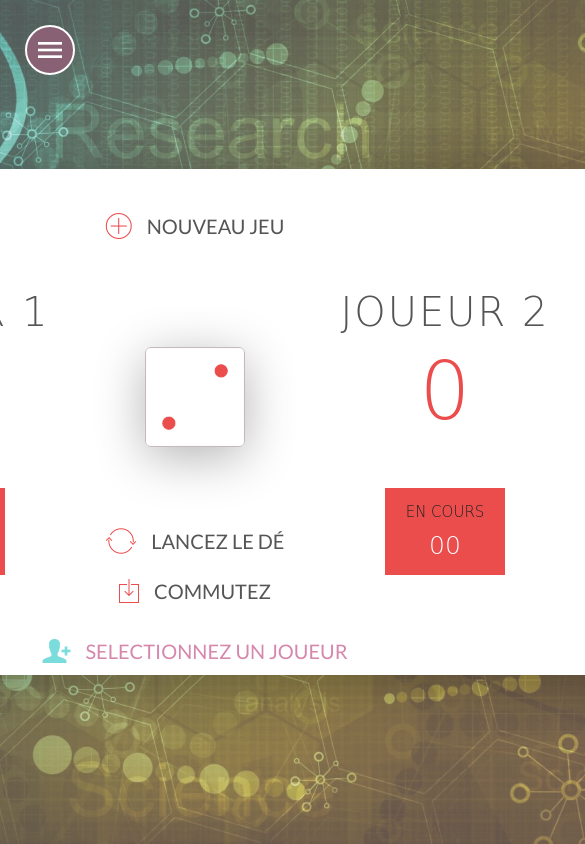
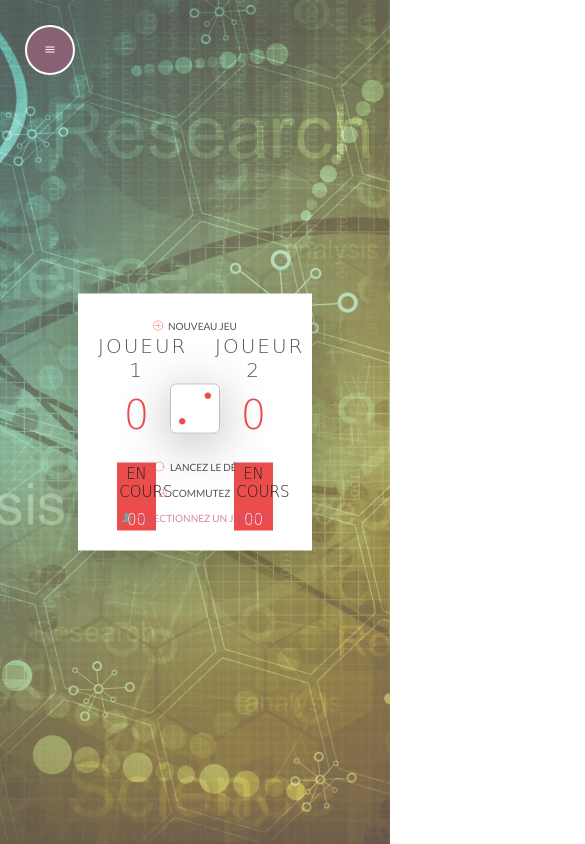
Before and after one commit to OMAR-hub-dev/jeu_de_d-_virtuel, a plain HTML site: page index.html in a window 390 px wide. Both pictures are taken after a click on the button "LANCEZ LE DÉ". Shown: the top 844 px of the page, 585 px wide, since content can reach past the window. Drawn offline with nearby package versions, Linux system fonts and the light colour scheme; a web font is replaced by a local one.

Commit message:
responsive

```diff
--- a/resources/css/style.css
+++ b/resources/css/style.css
@@ -23,7 +23,7 @@ body {
 }
 
 .wrapper {
-    width: 1000px;
+    width: 60%;
     position: absolute;
     top: 50%;
     left: 50%;
@@ -113,7 +113,7 @@ body {
 
 button {
     position: absolute;
-    width: 200px;
+    width: 13rem;
     left: 50%;
     transform: translateX(-50%);
     color: #555;
@@ -151,18 +151,18 @@ i {
 }
 
 .btn-nouveau {
-    top: 45px;
+    top: 10%;
 }
 
 .btn-lancer {
-    top: 360px;
+    top: 65%;
 }
 
 .btn-commuter {
-    top: 410px;
+    top: 75%;
 }
 .btn-selection{
-    top:470px;
+    top:85%;
     width: 350px;
     color: #c14f86ae;
     display: none ;
@@ -172,7 +172,7 @@ i {
 .de {
     position: absolute;
     left: 50%;
-    top: 178px;
+    top: 35%;
     transform: translateX(-50%);
     height: 100px;
     box-shadow: 0px 10px 50px rgba(0, 0, 0, 0.3);
@@ -182,7 +182,7 @@ i {
 
 .vainqueur {
    color: #79c812d8;
-   /* font-size: 60px; */
+
 }
 .rule {
     z-index: 999;
@@ -205,11 +205,11 @@ i {
   .sidebar{
     z-index: 999;
     position: fixed;
-    top: 95px;
-    left: 15px;
+    top: 13%;
+    left: 2%;
     bottom: 0;
-    width: 400px;
-    height: 545px;
+    width: 30%;
+    height: 75%;
     padding: 25px;
     background: #f4efef;
     font-family: "Nunito Sans", serif;
@@ -224,3 +224,49 @@ i {
     text-align: justify;
 }
 .container h2{text-align: center; margin-bottom: 2rem;}
+
+/* -------------------- MEDIA QUERIES(small devices)-------------------- */
+@media screen and (max-width:768px){
+    .joueur_panel_1, .joueur_panel_2 {
+        padding: 20px;
+    }
+    .nom-joueur {
+        font-size: 20px;}
+    button {
+        position: absolute;
+        width: 8rem;
+        font-size: 10px;
+        }
+    .joueur-courant-score {
+        font-size: 15px;
+    }
+    .joueur-courant-box {
+        width: 50%;
+        padding: 2px;
+    }
+    .score-joueur {
+        text-align: center;
+        font-size: 40px;
+        margin-bottom: 25px;
+    }
+    .de{
+        height: 50px;
+    }
+    i {
+
+        margin-right: 5px;
+        font-size: 12px;
+        line-height: 1;
+        margin-top: 0px;
+        transition: margin 0.5s;
+    }
+    .nom-joueur::after{
+        display: none;
+    }
+    .container li{
+        margin-top: 5px;}
+    .sidebar{
+        padding: 10px;
+        font-weight: 200;
+    }
+}
--- a/resources/js/app.js
+++ b/resources/js/app.js
@@ -31,7 +31,7 @@ nouveauJeu.addEventListener('click', () => {
     scoreEnCours = 0;
 });
 
-// *****************Gestion du clic sur le bouton "Lancer le dé"****************************************************************
+// ***************** Gestion du clic sur le bouton "Lancer le dé "****************************************************************
 lancer.addEventListener('click', () => {
     const joueurActif = joueurs.find(joueur => joueur.classList.contains('active'));
     const index = joueurs.indexOf(joueurActif);
@@ -51,7 +51,7 @@ lancer.addEventListener('click', () => {
                 encoursElements[index].textContent = 0;
                 scoreEnCours = 0;
             }
-        if(scoreElements[index].textContent >= 30){
+        if(scoreElements[index].textContent >= 100){
             nomJoueur[index].classList.add('vainqueur');
             nomJoueur[index].textContent = 'bravo !!!!';
             lancer.style.display = 'none';
@@ -63,7 +63,7 @@ lancer.addEventListener('click', () => {
         }
 });
 
-//***************** Sélection du joueur actif****************************************************************
+//***************** Sélection du joueur actif ****************************************************************
 joueurs.forEach((joueur, index) => {
     joueur.addEventListener('click', () => {
         joueur.classList.toggle('active');
@@ -87,7 +87,7 @@ btnCommuter.addEventListener('click', () => {
         scoreElements[index].textContent = scroreActuel;
         encoursElements[index].textContent = 0;
         scoreEnCours =0;
-        if(scoreElements[index].textContent>=30){
+        if(scoreElements[index].textContent>=100){
             nomJoueur[index].classList.add('vainqueur');
             nomJoueur[index].textContent = 'bravo!!!!';
             lancer.style.display = 'none';
@@ -95,7 +95,7 @@ btnCommuter.addEventListener('click', () => {
 
     }
 });
-// *************les régles du jeu************************************************************************************************
+// *************Afficher les régles du jeu************************************************************************************************
 rule.addEventListener('click',(e)=>{
     e.stopPropagation();
     rule.style.display = 'none';
```
